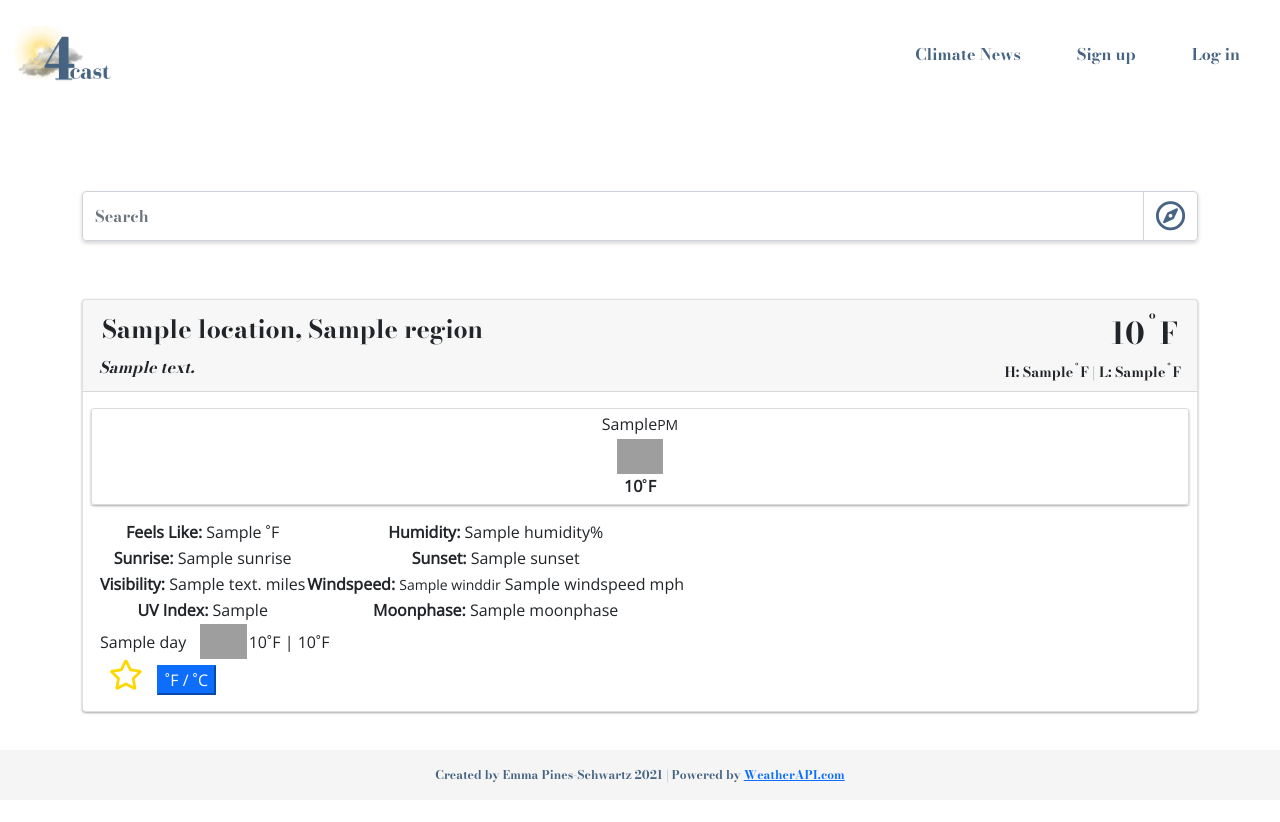
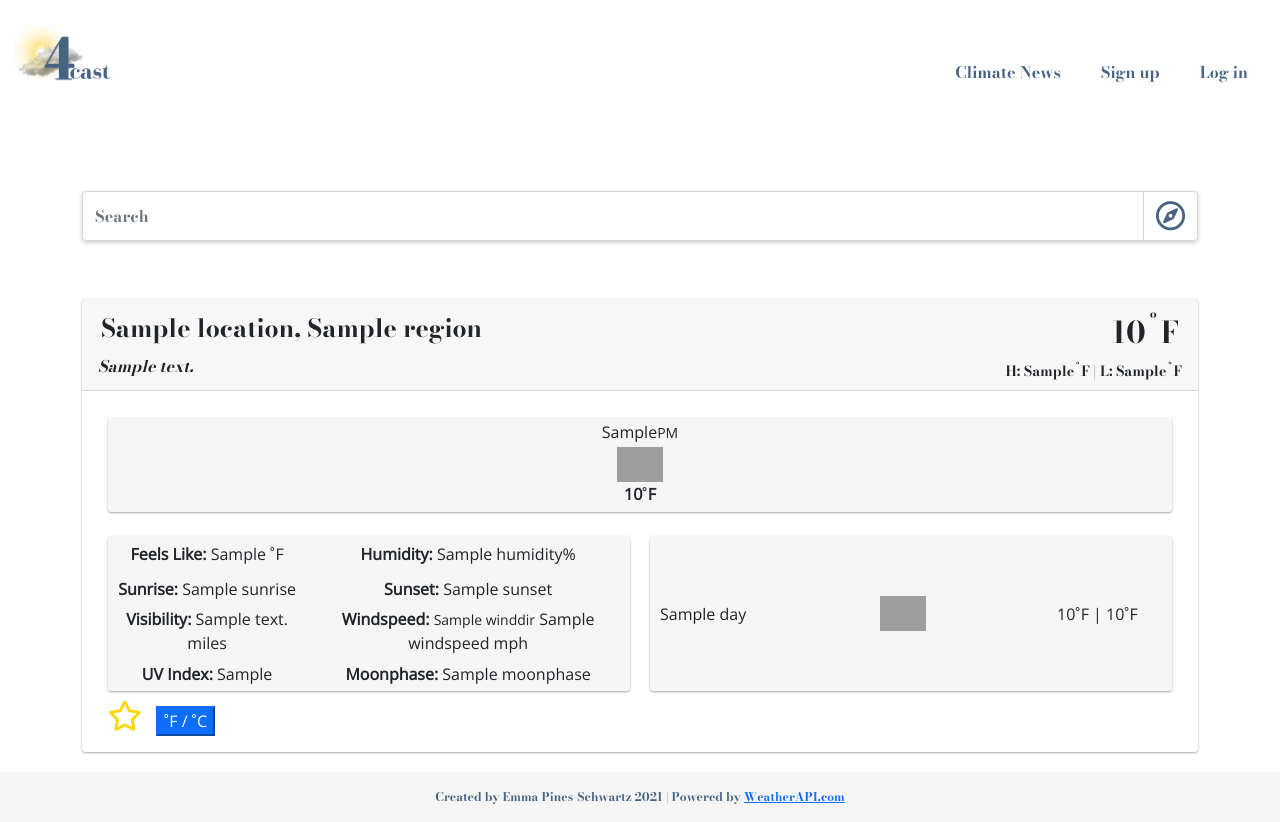
Before and after one commit to esmps/4cast, a Flask app: template templates/location.html in a window 1280 px wide. Before the commit the page ends 783 px from the top, so only its background shows below. Run offline with Flask 2, Linux system fonts and the light colour scheme; the template is opened without the code that fills it: most values are stand-ins (such as "Sample title", 1, 10 or a date in 2020); some libraries are stand-ins or nearby versions; grey boxes are pictures that could not be loaded.

Commit message:
added more styles

```diff
--- a/static/style.css
+++ b/static/style.css
@@ -1,3 +1,6 @@
+html {
+    scroll-behavior: smooth;
+  }
 body{
     background-color:white;
     display: flex;
@@ -23,6 +26,14 @@ body{
     font-size: 25px;
     font-weight: bold;
 }
+.nav-link{
+    padding: 0px !important;
+}
+.navbar-right{
+    margin: auto 0px 0px auto;
+    justify-content: end;
+    align-items: flex-end;
+}
 
 /* Search bar styling */
 #search-container{
@@ -44,10 +55,12 @@ body{
 }
 
 /* Search weather cards */
+
 .card{
     box-shadow: rgba(0, 0, 0, 0.12) 0px 1px 3px,
                 rgba(0, 0, 0, 0.24) 0px 1px 2px;
     margin-bottom: 20px;
+    border: none !important;
 }
 .loc-name-title{
     font-size: 25px;
@@ -77,8 +90,8 @@ body{
     margin-bottom: 3px;
 }
 .hourly-col{
+    background-color: whitesmoke;
     padding: 3px 5px !important;
-    border: .5px solid gainsboro;
     border-radius: 3px;
     margin: 4px;
     box-shadow: rgba(0, 0, 0, 0.12) 0px 1px 3px,
@@ -88,7 +101,33 @@ body{
     display: flex;
     flex-wrap: nowrap;
     overflow-x: auto;
-    margin-bottom: 10px;
+    margin: 10px 6px;
+}
+#weather-details{
+    display: flex;
+    flex-direction: row;
+    flex-wrap: wrap !important;
+    justify-content: space-between;
+}
+.weather-details-box{
+    flex: auto;
+    margin: 10px;
+    padding: 5px !important;
+}
+
+#weather-forecast, #daily-info{
+    text-align: justify;
+    width: 325px !important;
+    background-color: whitesmoke;
+    box-shadow: rgba(0, 0, 0, 0.12) 0px 1px 3px,
+                rgba(0, 0, 0, 0.24) 0px 1px 2px;
+    border-radius: 3px;
+}
+td{
+    padding-left: 10px;
+}
+tr{
+    height: 35px;
 }
 
 /* Footer styling */
@@ -121,6 +160,7 @@ footer{
 /* width */
 ::-webkit-scrollbar {
     height: 7px;
+    width: 0px;
   }
 
   /* Track */
@@ -139,3 +179,19 @@ footer{
   ::-webkit-scrollbar-thumb:hover {
     background: rgb(78, 98, 118);
   }
+
+
+/* NEWS FEED */
+
+ul{
+    list-style-type: none;
+}
+a{
+    cursor: pointer;
+}
+
+
+/* BUTTONS */
+.btn-block:hover{
+    background-color: rgb(129, 162, 196) !important;
+}
```
